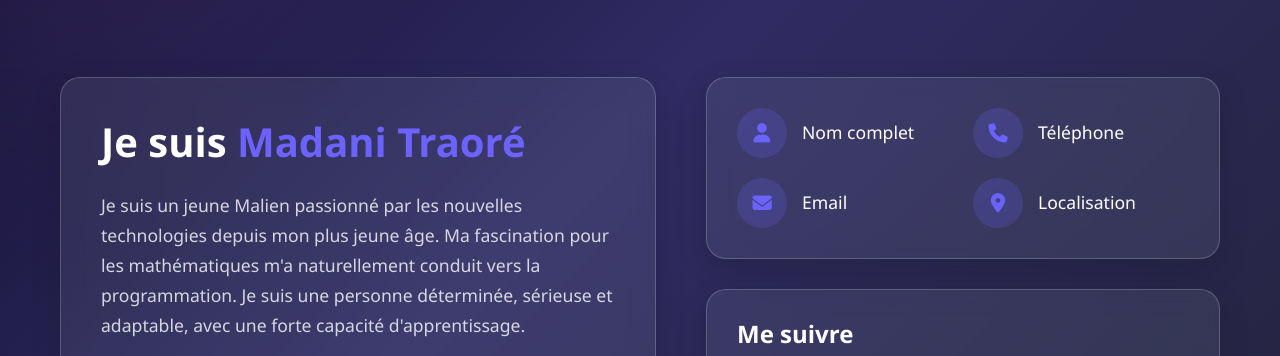
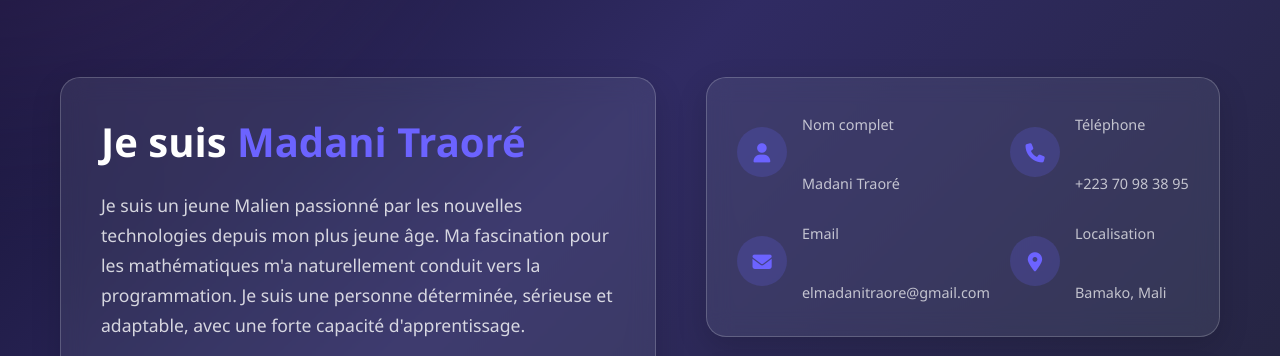
Before and after one commit to Daniidevf/portfolio, a plain HTML site: page index.html in a window 1280 px wide. Shown: the part 1091-1447 px from the top of the page. Drawn offline with nearby package versions, Linux system fonts and the light colour scheme.

Commit message:
Update index.html
Update index about.section

```diff
--- a/index.html
+++ b/index.html
@@ -79,19 +79,19 @@
                     <div class="info-grid">
                         <div class="info-item">
                             <i class="fas fa-user"></i>
-                            <p data-i18n="about.info.name">Nom complet<br><span>Madani Traoré</span></p>
+                            <p><span data-i18n="about.info.name">Nom complet</span><br><span>Madani Traoré</span></p>
                         </div>
                         <div class="info-item">
                             <i class="fas fa-phone"></i>
-                            <p data-i18n="about.info.phone">Téléphone<br><span>+223 70 98 38 95</span></p>
+                            <p><span data-i18n="about.info.phone">Téléphone</span><br><span>+223 70 98 38 95</span></p>
                         </div>
                         <div class="info-item">
                             <i class="fas fa-envelope"></i>
-                            <p data-i18n="about.info.email">Email<br><span>elmadanitraore@gmail.com</span></p>
+                            <p><span data-i18n="about.info.email">Email</span><br><span>elmadanitraore@gmail.com</span></p>
                         </div>
                         <div class="info-item">
                             <i class="fas fa-map-marker-alt"></i>
-                            <p data-i18n="about.info.location">Localisation<br><span>Bamako, Mali</span></p>
+                            <p><span data-i18n="about.info.location">Localisation</span><br><span>Bamako, Mali</span></p>
                         </div>
                     </div>
                 </div>
```
